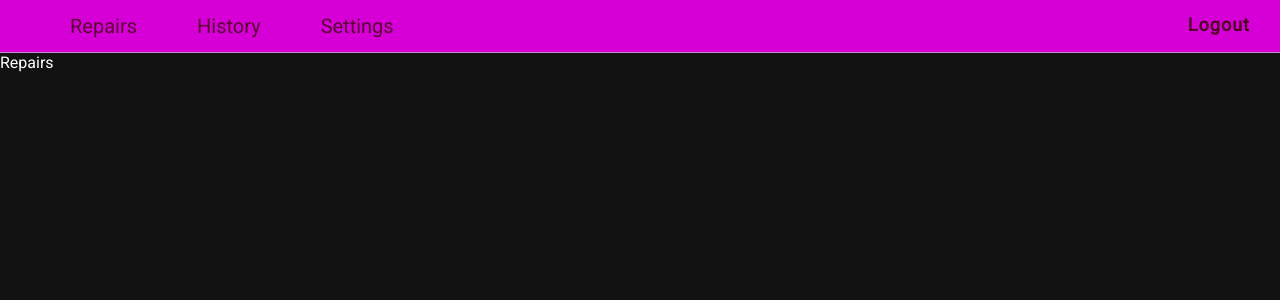
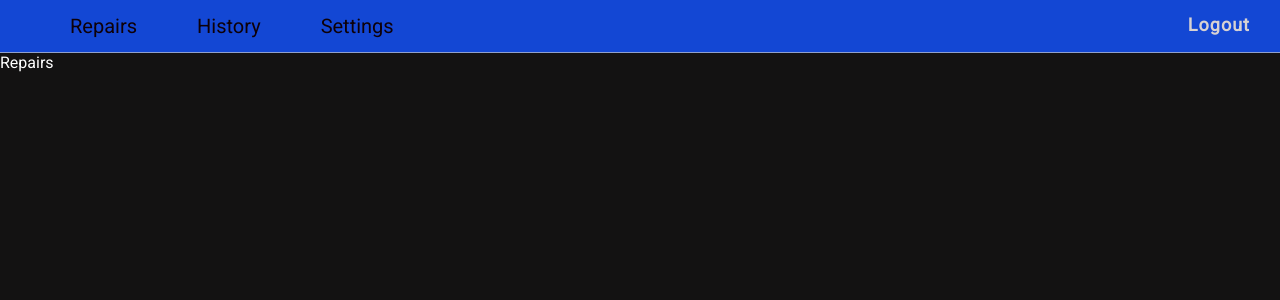
Before and after one commit to blazbla274/RepairManagementWeb, a React (Create React App) app in the folder repair-management-system/: page / in a window 1280 px wide. Both pictures are taken after typing "Sample", "Sample123" into the empty fields and a click on the input "Submit". Shown: the top 300 px of the page. Built offline with nearby package versions, Linux system fonts and the light colour scheme.

Commit message:
Add skelet of thems box.

```diff
--- a/repair-management-system/src/App.js
+++ b/repair-management-system/src/App.js
@@ -2,6 +2,7 @@ import React, { Component } from 'react';
 import LoginForm from './components/LoginForm/LoginForm';
 import NavigationBar from './components/NavigationBar/NavigationBar';
 import Exposition from './components/Exposition/Exposition';
+import ThemsBox from './components/ThemsBox/ThemsBox';
 
 class App extends Component {
   state = {
@@ -61,6 +62,7 @@ class App extends Component {
           loged={this.state.loged}
           loginAction={this.logInHandler}
           style={style}/>
+        <ThemsBox/>
         <NavigationBar
           loged={this.state.loged}
           logoutAction={this.logOutHandler}
--- a/repair-management-system/src/components/NavigationBar/NavigationBar.css
+++ b/repair-management-system/src/components/NavigationBar/NavigationBar.css
@@ -1,5 +1,4 @@
 .nav-container {
-    background: rgb(214, 0, 214);
     border-bottom: 1px solid rgba(202, 202, 202, 0.685);
     position: relative;
 }
@@ -22,7 +21,7 @@ li {
     font-weight: 400;
     display: inline-block;
     cursor: pointer;
-    color: rgba(90, 0, 53, 1);
+    color: rgb(14, 0, 8);
     position: relative;
     transition: 100ms ease;
 }
@@ -38,7 +37,7 @@ ul.options > li::after {
     right: 0px;
     height: 4px;
     width: 0%;
-    background: rgba(250, 190, 225, 0.938);
+    background: rgba(233, 227, 230, 0.938);
     transition: 300ms ease-in-out;
 }
 
@@ -51,7 +50,7 @@ ul.logout {
     right: 0px;
 }
 ul.logout > li {
-    color: #4d0225;
+    color: #d8d2d2;
     letter-spacing: 1px;
     font-weight: 600;
     font-size: 18px;
--- a/repair-management-system/src/components/NavigationBar/NavigationBar.js
+++ b/repair-management-system/src/components/NavigationBar/NavigationBar.js
@@ -5,7 +5,7 @@ const NavigationBar = (props) => {
   if(props.loged)
     return (
       <nav>
-        <div className="nav-container">
+        <div className="nav-container" style={props.style.backgroundColor}>
           <ul className="options">
             <li onClick={() => props.changeBookmarkAction("Repairs")}>Repairs</li>
             <li onClick={() => props.changeBookmarkAction("History")}>History</li>
--- /dev/null
+++ b/repair-management-system/src/components/ThemsBox/ThemsBox.js
@@ -0,0 +1,11 @@
+import React from 'react';
+import './ThemsBox.css';
+
+const ThemsBox = (props) => {
+    return (
+      <div>
+      </div>
+    );
+}
+
+export default ThemsBox;
```
Also changed, not shown: repair-management-system/src/components/ThemsBox/ThemsBox.css (added).
